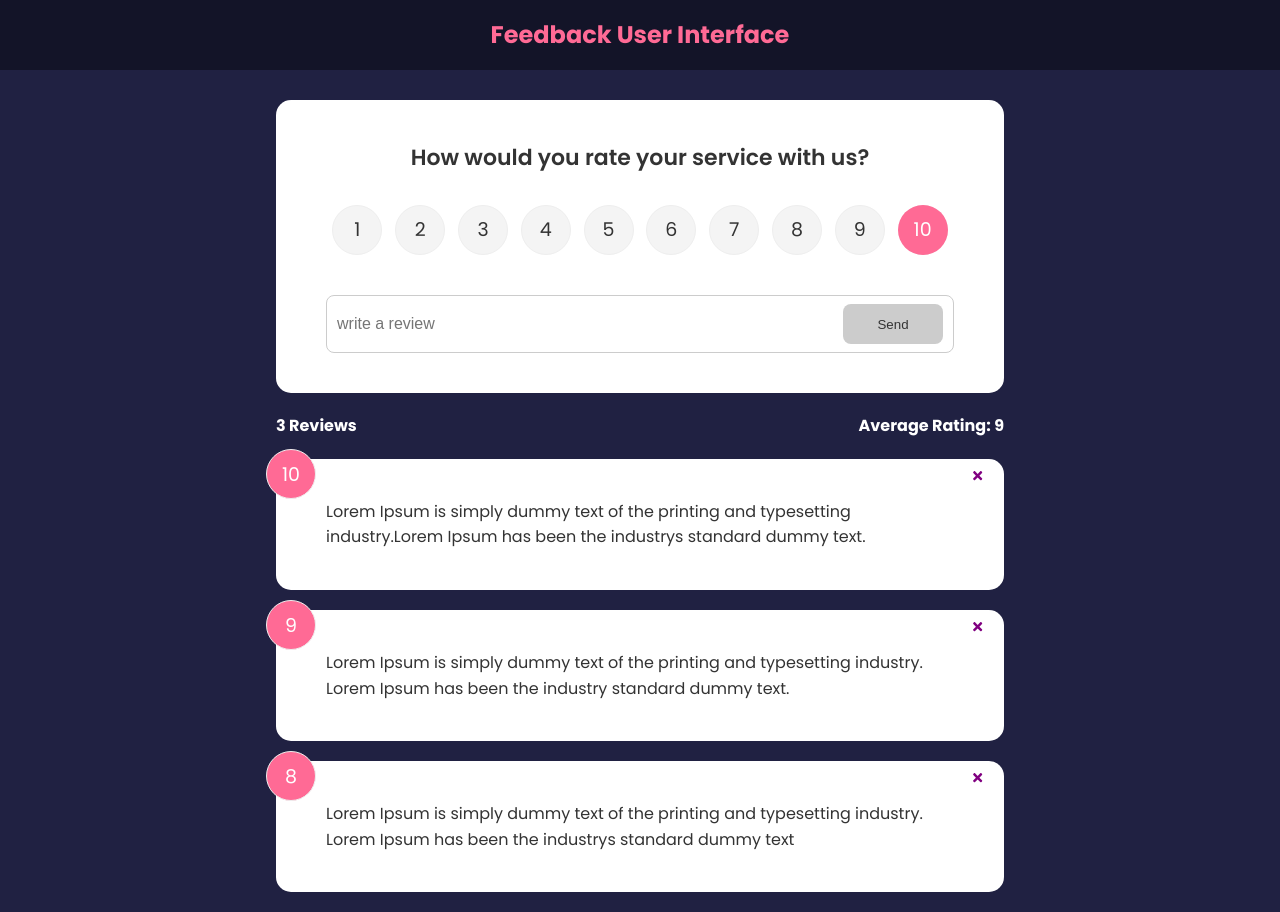
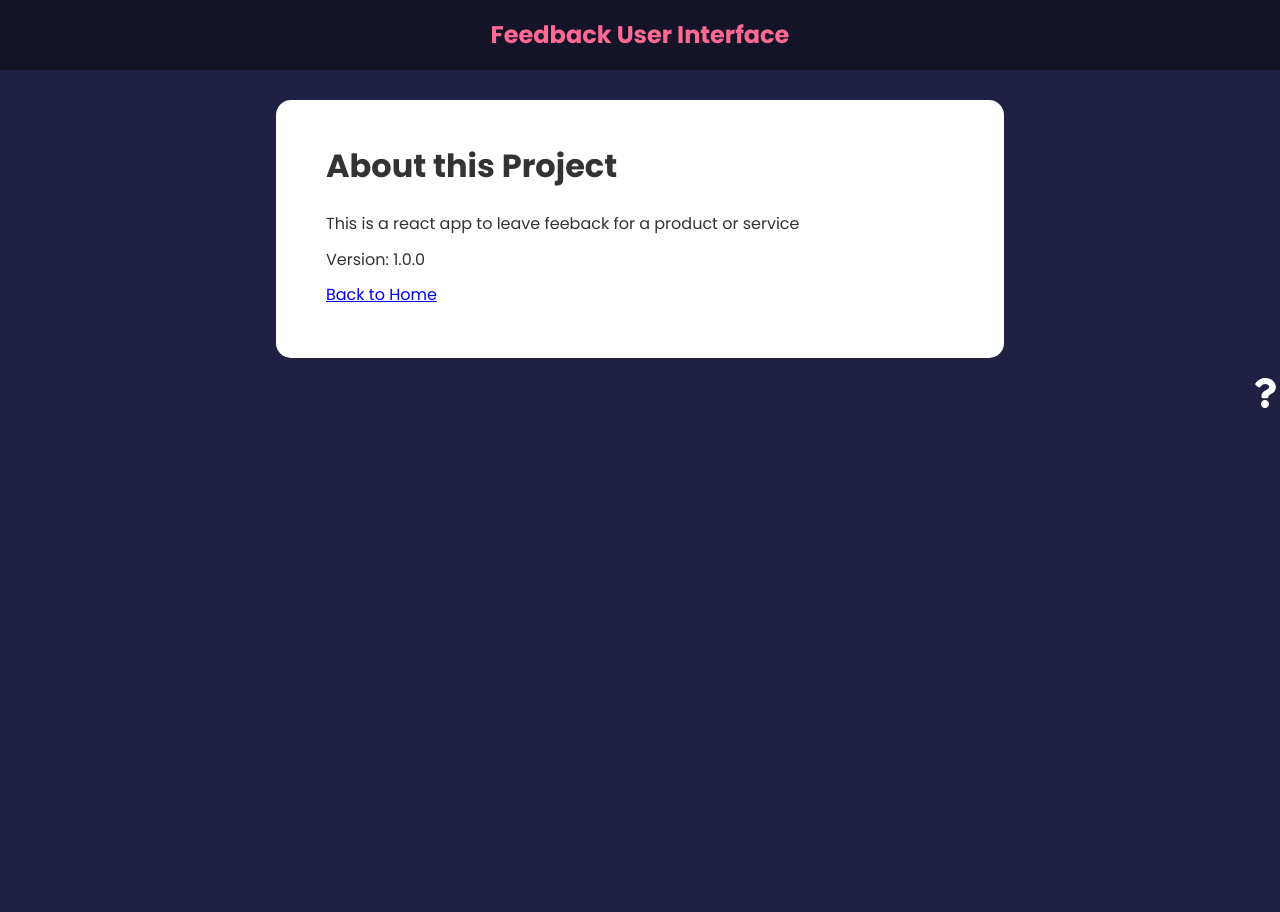
Before and after one commit to shreshthmishra/Frontend-Projects, a React (Create React App) app in the folder feedback-app/: page /about in a window 1280 px wide. After the commit the page ends 800 px from the top, so only its background shows below. Built offline with nearby package versions, Linux system fonts and the light colour scheme.

Commit message:
add about page route

```diff
--- a/feedback-app/package.json
+++ b/feedback-app/package.json
@@ -9,6 +9,7 @@
     "react": "^18.0.0",
     "react-dom": "^18.0.0",
     "react-icons": "^4.3.1",
+    "react-router-dom": "^6.3.0",
     "react-scripts": "5.0.1",
     "uuid": "^8.3.2",
     "web-vitals": "^2.1.4"
--- a/feedback-app/src/App.js
+++ b/feedback-app/src/App.js
@@ -4,7 +4,11 @@
 import FeedbackList from './components/FeedbackList'
 import FeedbackStats from './components/FeedbackStats'
 import FeedbackForm from './components/FeedbackForm'
+import AboutPage from './pages/AboutPage'
+import AboutIconLink from './components/AboutIconLink'
+import {BrowserRouter as Router,Route,Routes} from 'react-router-dom'
 import {v4 as uuidv4} from 'uuid'
+
 
 function App() {
   const [feedback,setFeedback]=useState(FeedbackData)
@@ -23,14 +27,23 @@
   }
 
   return  (
-    <>
+    <Router>
       <Header/>
       <div className="container">
-        <FeedbackForm handleAdd={addFeedback} />
-        <FeedbackStats feedback={feedback}/>
-        <FeedbackList feedback={feedback} handleDelete={deleteFeedback} />
+        <Routes>
+          <Route exact path ="/" element={
+            <>
+              <FeedbackForm handleAdd={addFeedback} />
+              <FeedbackStats feedback={feedback}/>
+              <FeedbackList feedback={feedback} handleDelete={deleteFeedback} />
+            </>
+          }>
+          </Route>
+          <Route path='/about' element={<AboutPage/>} />
+        </Routes>
       </div>
-    </>
+      <AboutIconLink/>
+    </Router>
   )
 }
 
--- /dev/null
+++ b/feedback-app/src/components/AboutIconLink.jsx
@@ -0,0 +1,14 @@
+import {FaQuestion} from 'react-icons/fa'
+import {Link} from 'react-router-dom'
+
+function AboutIconLink(){
+  return (
+    <div className="about-link">
+      <Link to="/about">
+        <FaQuestion size={30}/>
+      </Link>
+    </div>
+  )
+}
+
+export default AboutIconLink
--- a/feedback-app/src/index.css
+++ b/feedback-app/src/index.css
@@ -192,6 +192,7 @@
   justify-content: flex-end;
 }
 
+
 /* FIX: Remove position: absolute to keep about icon at the bottom of the
  * document */
 .about-link a {
--- /dev/null
+++ b/feedback-app/src/pages/AboutPage.jsx
@@ -0,0 +1,17 @@
+import Card from '../components/shared/Card'
+import { Link } from 'react-router-dom'
+
+function AboutPage(){
+  return (
+    <Card>
+      <div className="about">
+        <h1>About this Project</h1>
+        <p>This is a react app to leave feeback for a product or service</p>
+        <p>Version: 1.0.0</p>
+        <p><Link to="/"> Back to Home</Link></p>
+      </div>
+    </Card>
+  )
+}
+
+export default AboutPage
```
Also changed, not shown: 1 other file (tests, documents, lock files or other folders).
